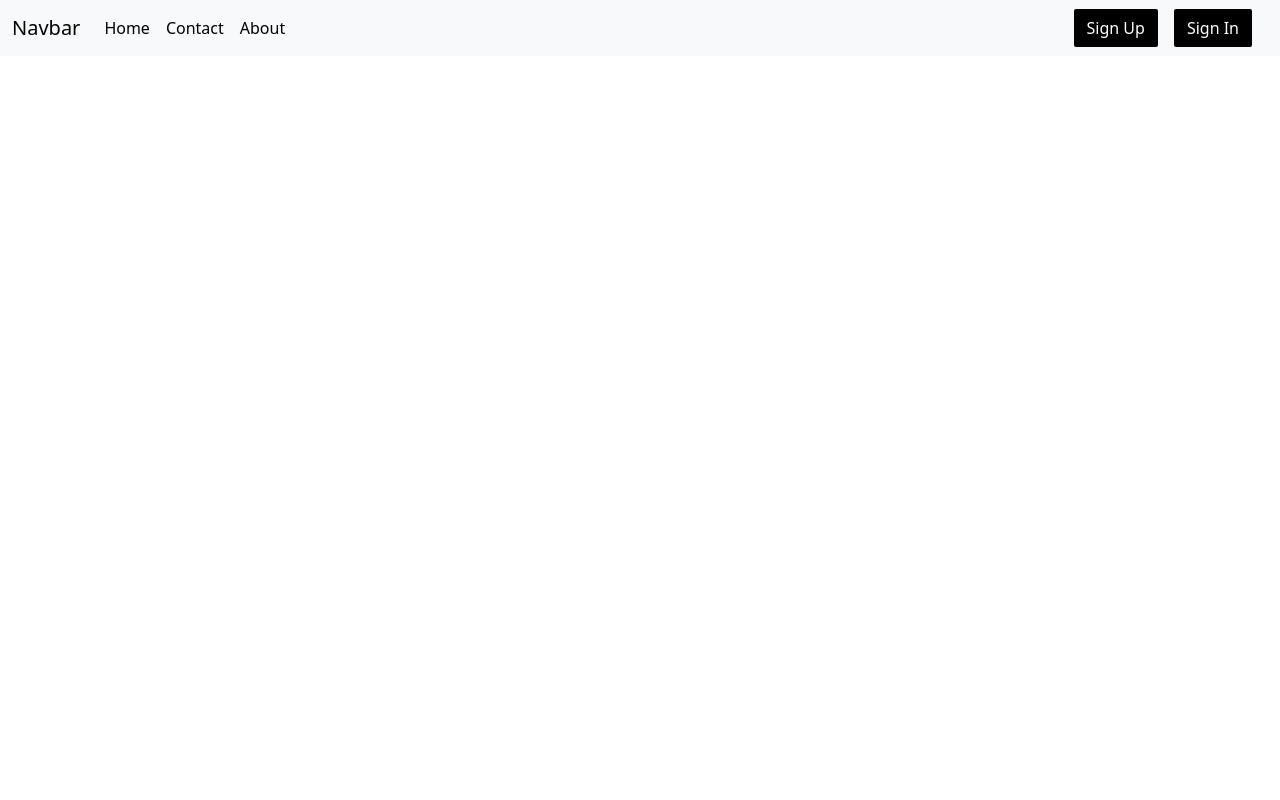
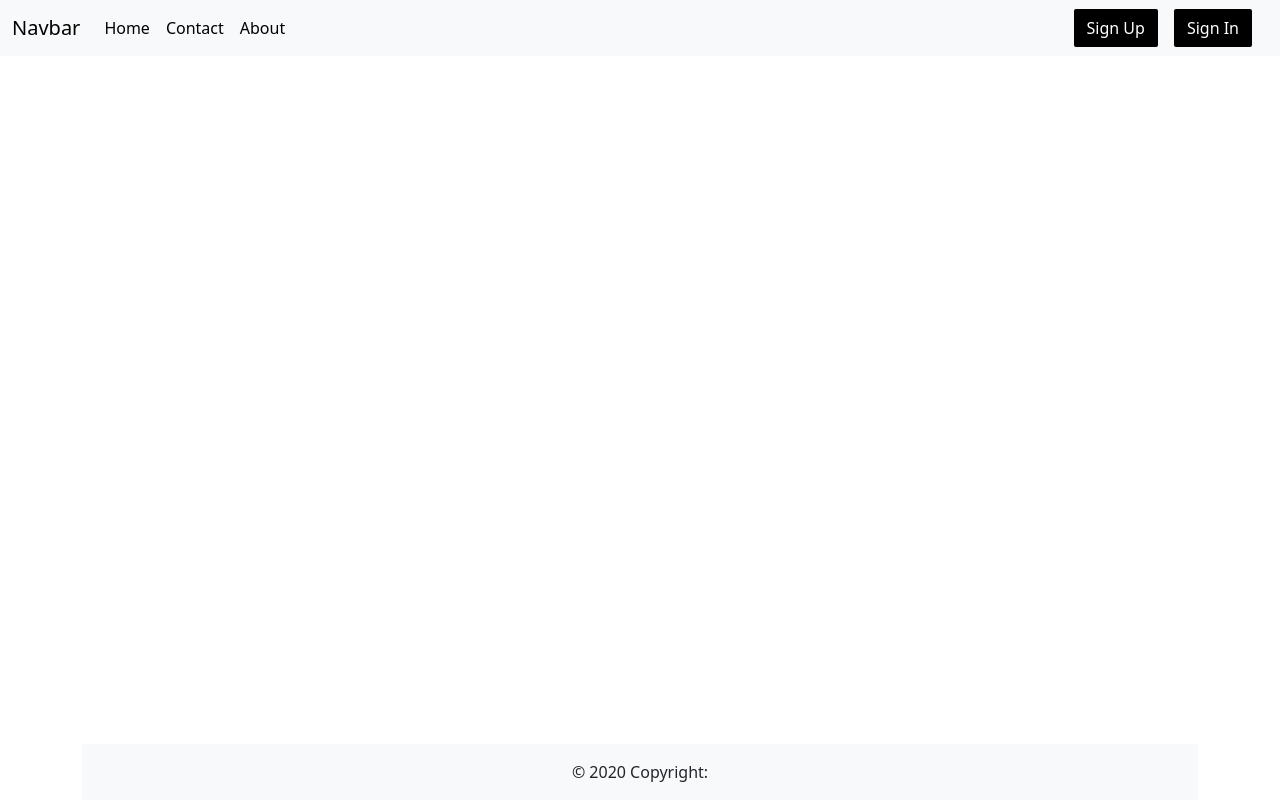
Before and after one commit to Ali-Raza-Gill/Todo-with-CRUD, a React (Create React App) app: page /auth in a window 1280 px wide. Built offline with nearby package versions, Linux system fonts and the light colour scheme.

Commit message:
Footer is added in Auth pages

```diff
--- a/src/Pages/Auth/index.js
+++ b/src/Pages/Auth/index.js
@@ -4,6 +4,7 @@ import SignIn from './SignIn/SignIn'
 import SignUp from './SignUp/SignUp'
 import ForgotPassword from './ForgotPassword/ForgotPassword'
 import Navbar from '../../Components/Navbar/Navbar'
+import Footer from '../../Components/Footer/Footer'
 export default function index() {
   return (
     <>
@@ -15,7 +16,7 @@ export default function index() {
           <Route path='forgotpassword' element={<ForgotPassword />} />
         </Routes>
       </main>
-
+      <Footer/>
     </>
   )
 }
```
